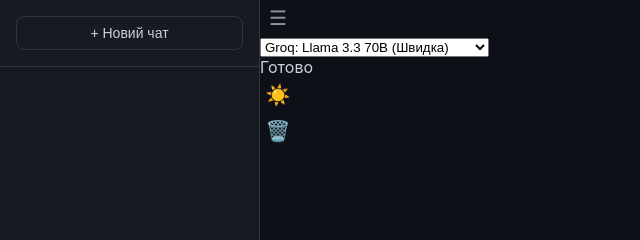
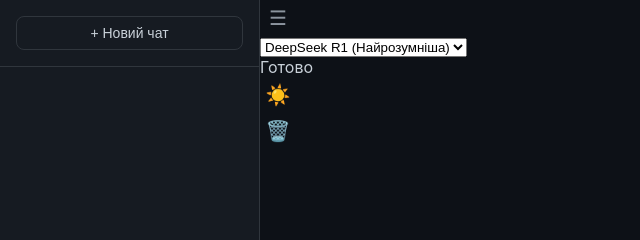
Before and after one commit to XOTT69/AI, a website: page index.html in a window 1280 px wide. Shown: the top 240 px of the page, 0-640 px from the left. Drawn offline with nearby package versions, Linux system fonts and the light colour scheme.

Commit message:
Update index.html

```diff
--- a/index.html
+++ b/index.html
@@ -5,6 +5,7 @@
   <meta name="viewport" content="width=device-width, initial-scale=1.0, maximum-scale=1.0, user-scalable=no">
   <title>Моя AI Платформа</title>
 
+  <!-- Бібліотеки -->
   <script src="https://cdn.jsdelivr.net/npm/marked/marked.min.js"></script>
   <script src="https://cdnjs.cloudflare.com/ajax/libs/dompurify/3.0.8/purify.min.js"></script>
   <link rel="stylesheet" href="https://cdnjs.cloudflare.com/ajax/libs/highlight.js/11.9.0/styles/github-dark.min.css">
@@ -15,15 +16,20 @@
 </head>
 <body>
 
+  <!-- Оверлей для мобільних -->
   <div id="mobileOverlay" class="mobile-overlay"></div>
 
+  <!-- Бокова панель (Історія чатів) -->
   <aside id="sidebar" class="sidebar">
     <div class="sidebar-header">
       <button id="newChatBtn" class="btn btn-primary" style="width: 100%;">+ Новий чат</button>
     </div>
 
-    <div id="chatList" class="chat-list"></div>
+    <div id="chatList" class="chat-list">
+      <!-- Список чатів генерується тут -->
+    </div>
 
+    <!-- Авторизація Supabase -->
     <div class="sidebar-auth">
       <div id="authLoggedOut">
         <button id="googleLoginBtn" class="btn" style="width: 100%;">Увійти через Google</button>
@@ -39,31 +45,38 @@
     </div>
   </aside>
 
+  <!-- Основний контент -->
   <main class="main-content">
     <header class="header">
       <div class="header-left">
         <button id="hamburgerBtn" class="btn-icon hamburger">☰</button>
 
-        <!-- ПРОСТИЙ, КРАСИВИЙ СЕЛЕКТ -->
+        <!-- ВИПРАВЛЕНИЙ СЕЛЕКТ (Усі моделі повернуті) -->
         <select id="model" class="model-select">
-          <option value="groq/llama-3.3-70b-versatile">Groq: Llama 3.3 70B (Швидка)</option>
-          <option value="gemini/gemini-2.5-flash">Google: Gemini 2.5 Flash (+Фото)</option>
-          <option value="meta/llama-3.2-90b-vision-instruct">NVIDIA: Llama 90B Vision (+Фото)</option>
-          <option value="meta/llama-3.3-70b-instruct">NVIDIA: Llama 3.3 70B</option>
+          <option value="openrouter/deepseek/deepseek-r1:free">DeepSeek R1 (Найрозумніша)</option>
+          <option value="qwen/qwen3.5-122b-a10b">Qwen 3.5 122B</option>
+          <option value="abacusai/dracarys-llama-3.1-70b-instruct">Dracarys 70B</option>
+          <option value="google/gemma-3-27b-it">Gemma 3 (+Фото)</option>
+          <option value="groq/llama-3.3-70b-versatile">Llama 3.3 70B (Швидка)</option>
+          <option value="gemini/gemini-2.5-flash">Gemini 2.5 Flash (+Фото)</option>
+          <option value="meta/llama-3.2-90b-vision-instruct">Llama 90B Vision (+Фото)</option>
+          <option value="meta/llama-3.3-70b-instruct">Llama 3.3 70B (NVIDIA)</option>
         </select>
-
       </div>
 
       <div class="header-right">
         <span id="statusText" class="status-text">Готово</span>
-        <button id="themeToggleBtn" class="btn-icon">☀️</button>
+        <button id="themeToggleBtn" class="btn-icon" title="Перемикач теми">☀️</button>
         <button id="clearBtn" class="btn-icon" title="Очистити чат">🗑️</button>
       </div>
     </header>
 
-    <div id="chat" class="chat-container"></div>
+    <div id="chat" class="chat-container">
+      <!-- Повідомлення тут -->
+    </div>
 
     <div class="input-area">
+      <!-- Панель прикріпленого фото -->
       <div id="selectedImageBar" class="selected-image-bar hidden">
         <img id="selectedImagePreview" src="" alt="preview">
         <span id="selectedImageName"></span>
```
